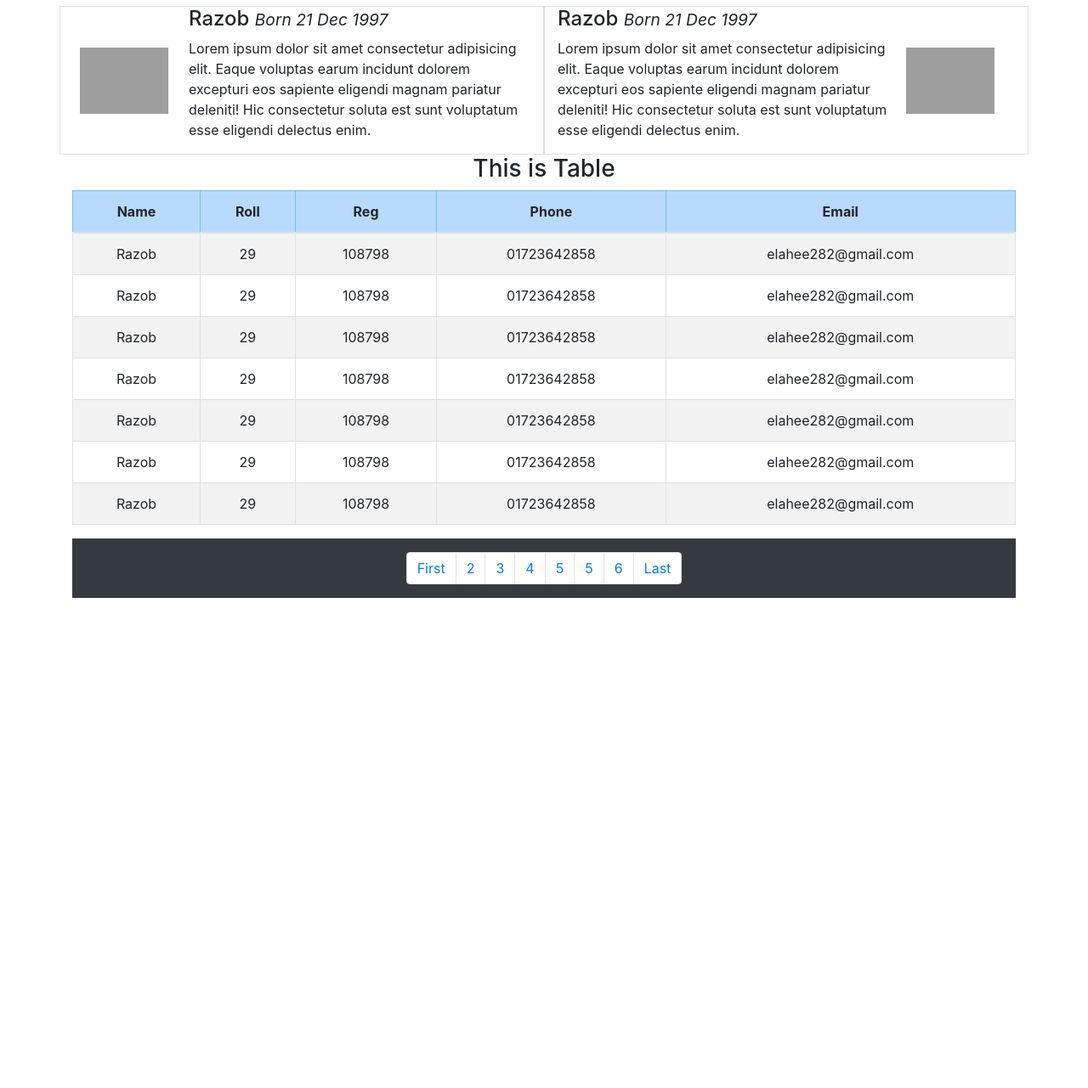
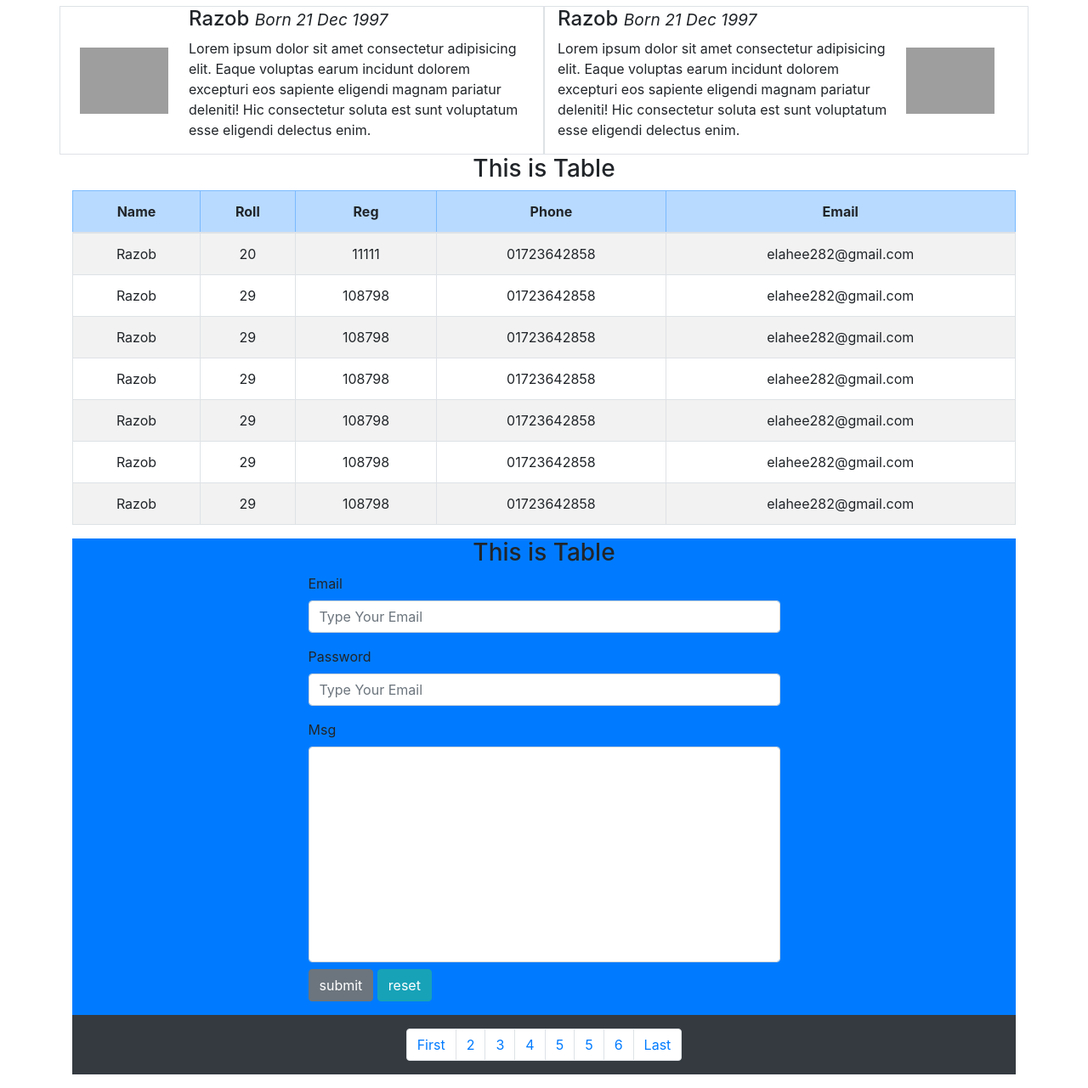
Before and after one commit to elaheerazob/Day-7, a plain HTML site: page index.html in a window 1280 px wide. Shown: the part 1073-2354 px from the top of the page at 85% size. Before the commit the page ends 1793 px from the top, so only its background shows below. Drawn offline with nearby package versions, Linux system fonts and the light colour scheme; grey boxes are pictures that could not be loaded.

Commit message:
Add files via upload

```diff
--- a/index.html
+++ b/index.html
@@ -164,7 +164,7 @@
             <h3 class="text-center">This is Table</h3>
           </div>
 
-         <table class="table text-center table-bordered table-striped  ">
+         <table class="table text-center table-bordered table-striped table-hover ">
           <thead class="table-primary">
             <tr>
               <th>Name</th>
@@ -178,8 +178,8 @@
           <tbody>
             <tr>
               <td>Razob</td>
-              <td>29</td>
-              <td>108798</td>
+              <td>20</td>
+              <td>11111</td>
               <td>01723642858</td>
               <td>elahee282@gmail.com</td>
             </tr>
@@ -238,6 +238,40 @@
         <!-- table-section start -->
 
 
+        <!-- form-section start  -->
+
+        <div class="form-section bg-primary">
+          <div class="form-section bg-primary">
+            <h3 class="text-center" >This is Table</h3>
+          </div>
+          <div class="w-50 m-auto ">
+
+            <form action="">
+              <div class="form-group">
+                <label for="email">Email</label>
+              <input type="text" class="form-control " placeholder="Type Your Email">
+              </div>
+              <div class="form-group">
+                <label for="pts">Password</label>
+              <input type="password" class="form-control" placeholder="Type Your Email">
+              </div>
+
+              <div class="form-group">
+                <label for="pts">Msg</label>
+              <textarea name="text" style="resize :none" class="form-control mb-2" id="" cols="30" rows="10"></textarea>
+
+
+              <div class="form-group">
+               <input type="submit" class="btn btn-secondary" value="submit">
+               <input type="reset" class="btn btn-info" value="reset">
+              </div>
+            </form>
+
+          </div>
+
+        </div>
+        <!-- form-section End  -->
+
         <footer class="bg-dark mt-2">
           <ul class="pagination py-3 justify-content-center">
             <li class="page-item"><a class="page-link" href="">First</a></li>
```
